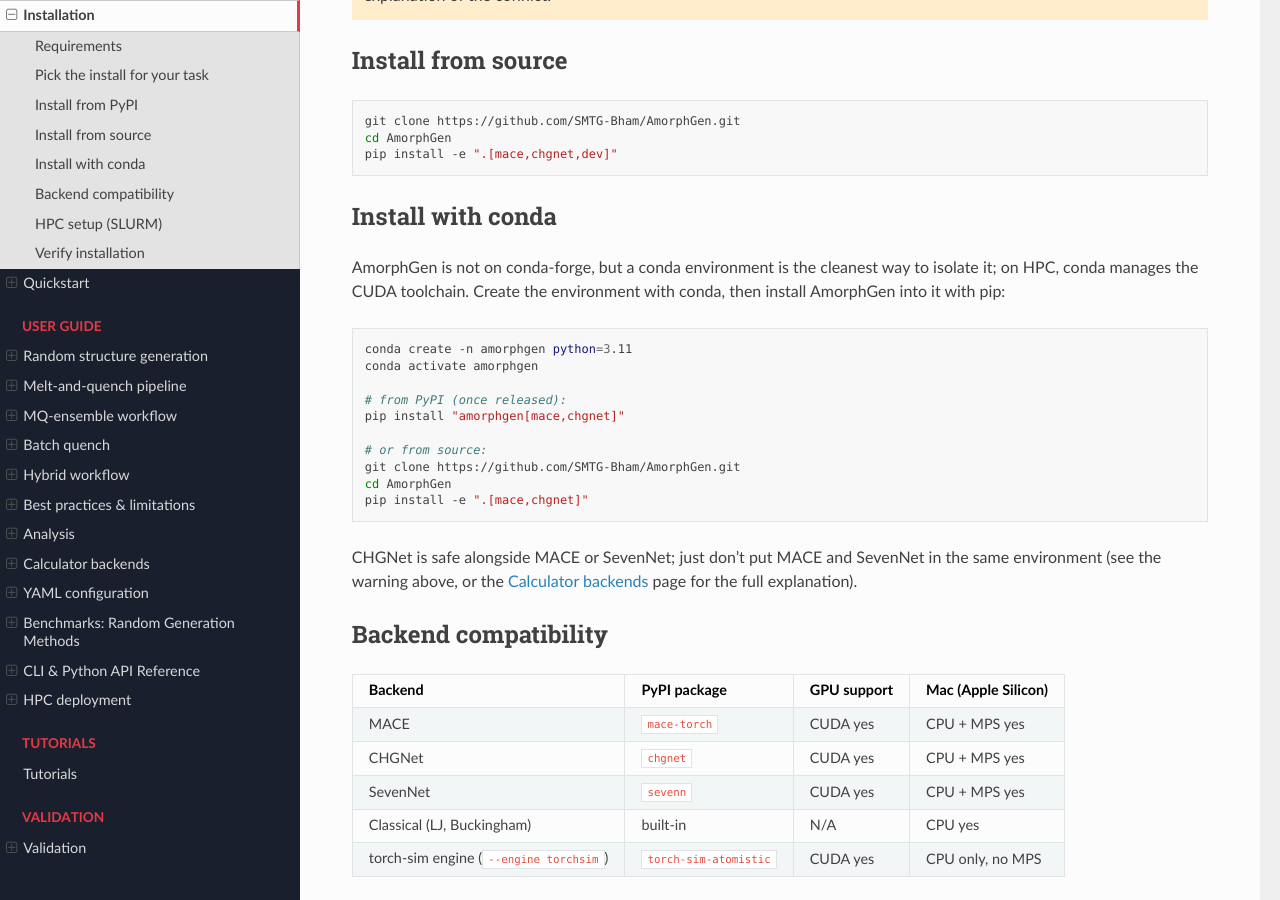
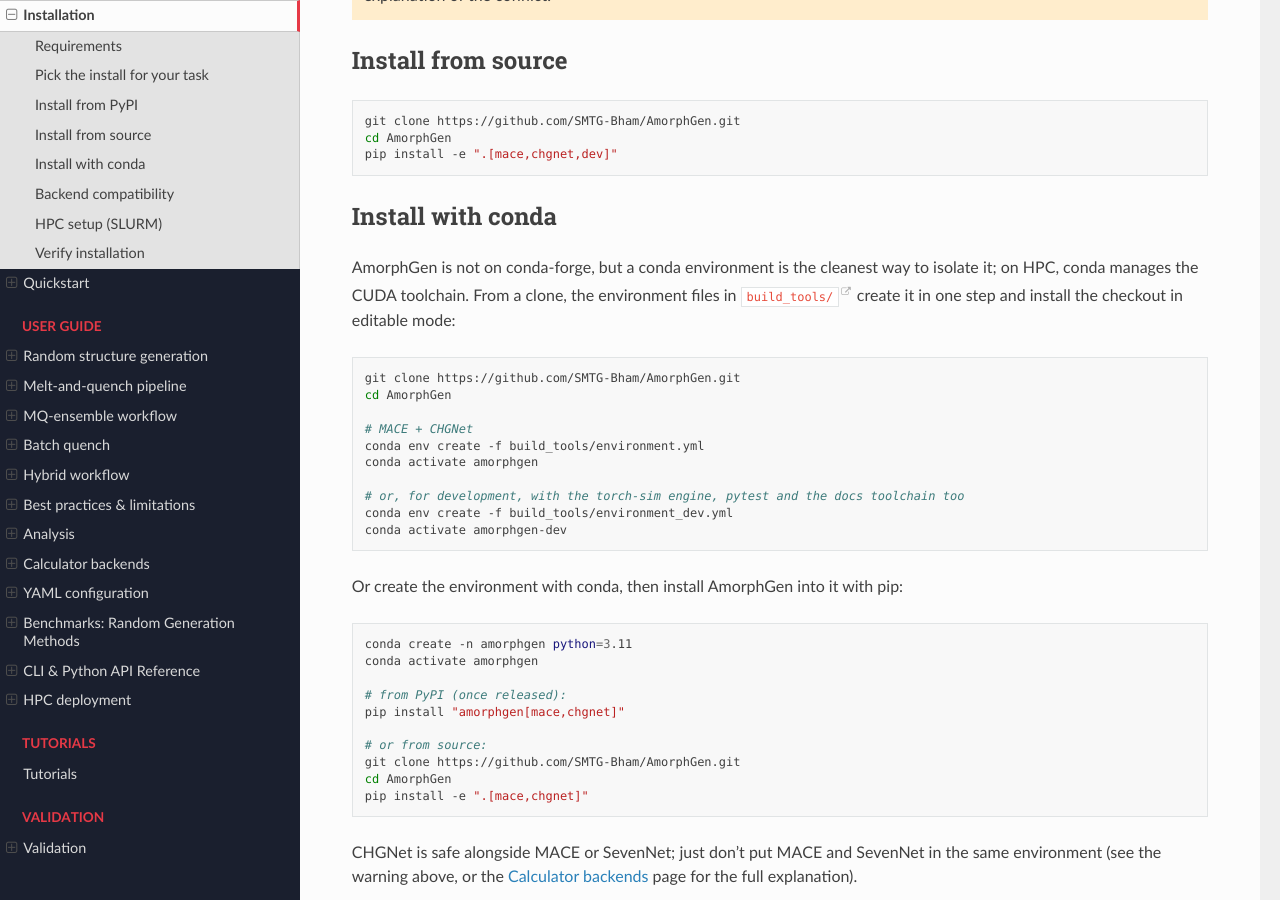
Before and after one commit to SMTG-Bham/AmorphGen, a Sphinx documentation site: the page built from docs/getting-started/installation.md, in a window 1280 px wide and 900 px high, scrolled down 1903 px. Built offline with Sphinx 7.4.7 and the Read the Docs theme 3.1.0, drawn with Linux system fonts in a browser that asks for light colours.

Commit message:
Add a conda yml files  #3

````diff
--- a/docs/getting-started/installation.md
+++ b/docs/getting-started/installation.md
@@ -97,8 +97,25 @@
 ## Install with conda
 
 AmorphGen is not on conda-forge, but a conda environment is the cleanest way to
-isolate it; on HPC, conda manages the CUDA toolchain. Create the
-environment with conda, then install AmorphGen into it with pip:
+isolate it; on HPC, conda manages the CUDA toolchain. From a clone, the
+environment files in
+[`build_tools/`](https://github.com/SMTG-Bham/AmorphGen/tree/main/build_tools)
+create it in one step and install the checkout in editable mode:
+
+```bash
+git clone https://github.com/SMTG-Bham/AmorphGen.git
+cd AmorphGen
+
+# MACE + CHGNet
+conda env create -f build_tools/environment.yml
+conda activate amorphgen
+
+# or, for development, with the torch-sim engine, pytest and the docs toolchain too
+conda env create -f build_tools/environment_dev.yml
+conda activate amorphgen-dev
+```
+
+Or create the environment with conda, then install AmorphGen into it with pip:
 
 ```bash
 conda create -n amorphgen python=3.11
````
Also changed, not shown: CONTRIBUTING.md (+13 -2 lines), README.md (+11 -1 lines), docs/changelog.md (+5 -0 lines), build_tools/README.md (added), 3 other files.
